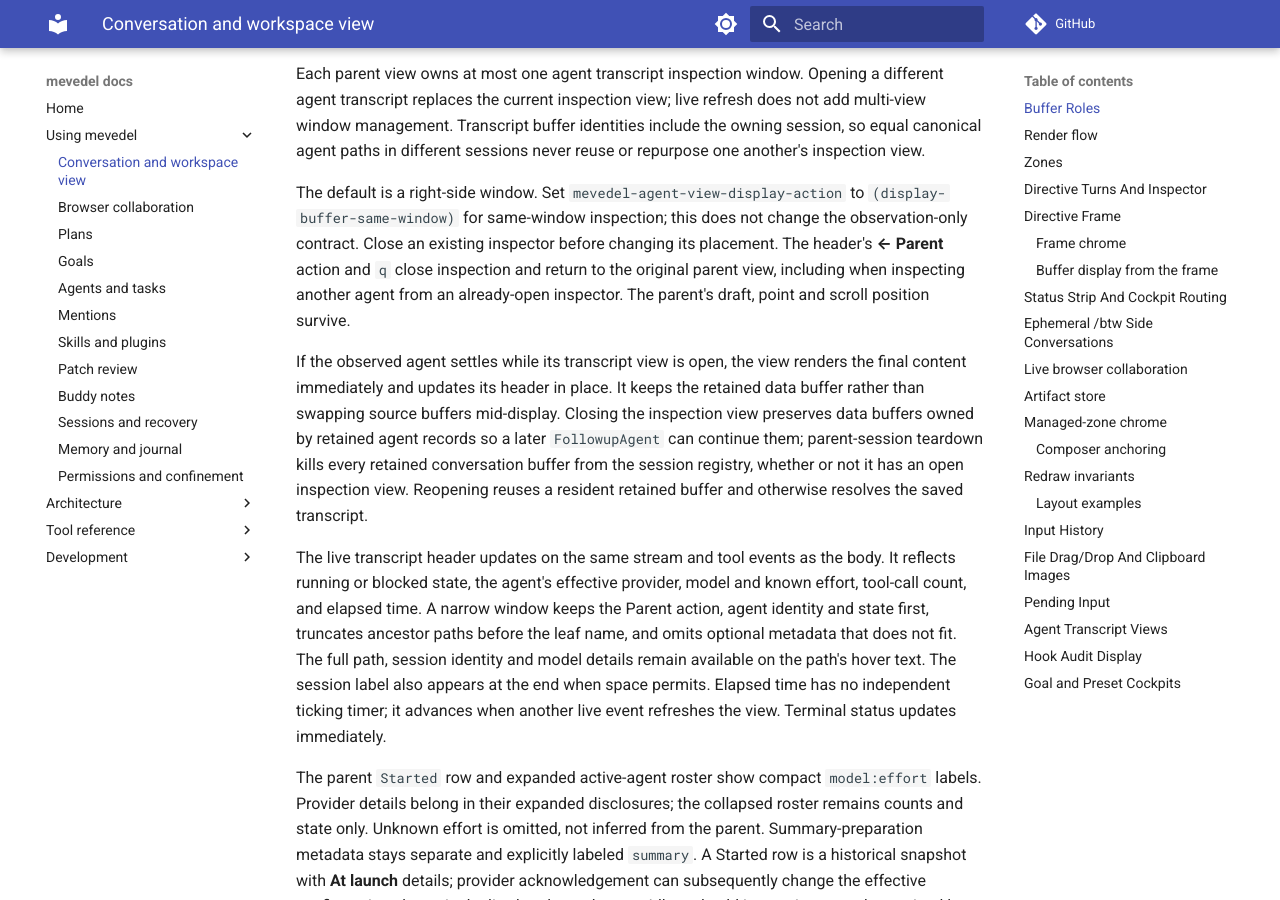
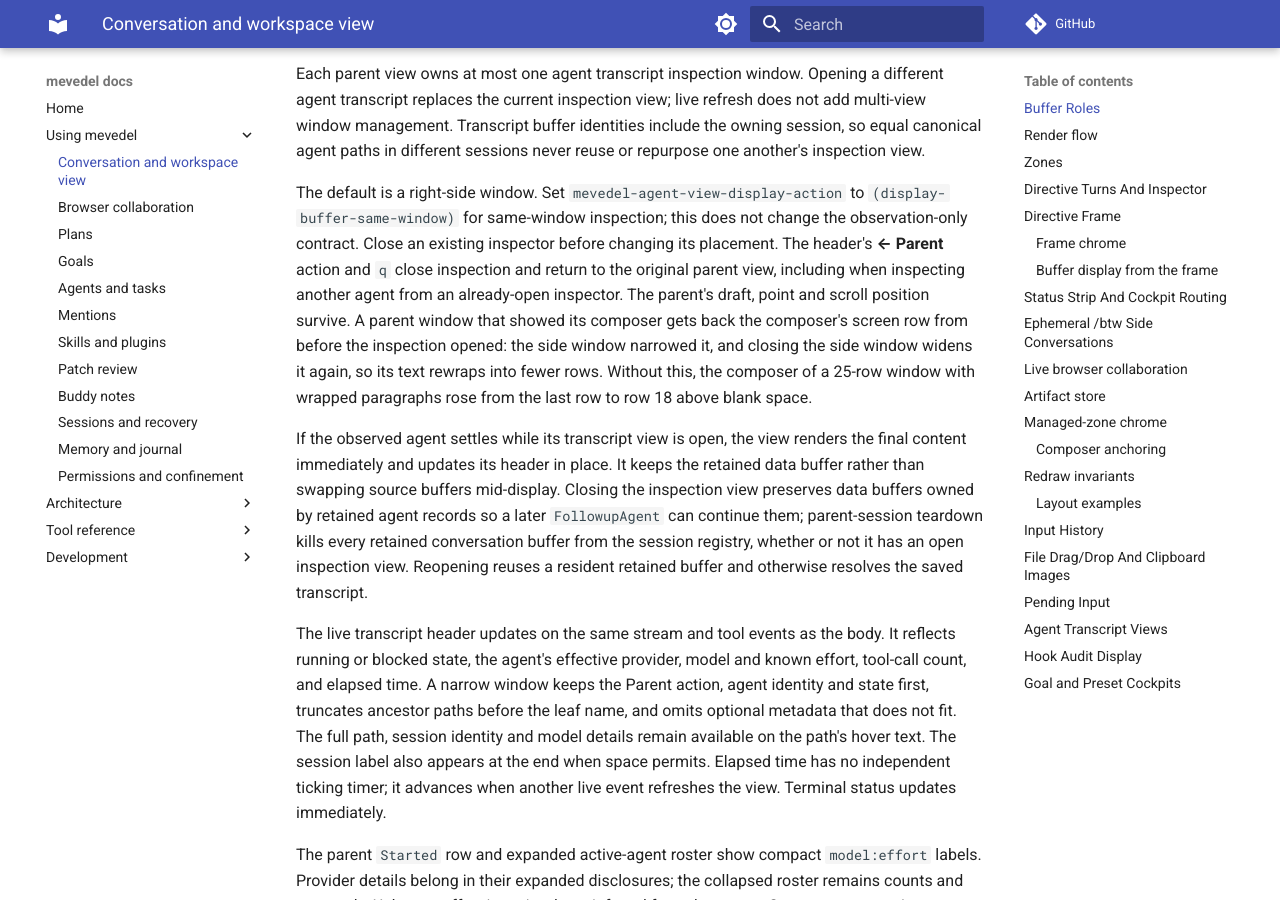
Before and after one commit to FrauH0lle/mevedel, an MkDocs documentation site: the page built from docs/view.md, in a window 1280 px wide and 900 px high, scrolled down 1884 px. Built offline with MkDocs 1.6.1 and Material for MkDocs 9.7.7, drawn with Linux system fonts in a browser that asks for light colours; comment, search, counter and statistics services are not loaded.

Commit message:
fix(view): Restore the parent composer row after agent inspection
The default inspection opens in a right side window that narrows the
parent view.  Closing it widens the parent again; its text rewraps into
fewer rows without any zone change, so neither composer anchoring nor
the last-page clamp ran.  In a 25-row graphical window with wrapped
paragraphs the composer rose from the last row to row 18 above seven
blank rows.  Opening an inspection now records where the parent's
composer sat in each window showing it; a nested inspection inherits
that record, and closing restores those rows once the inspection's
window is gone.  Measuring from before the inspection, not at close,
keeps a reader's original start even when narrowing wrapped the rail.

* mevedel-view-agent.el
(mevedel-view--agent-transcript-parent-anchors): New.
(mevedel-view--display-agent-transcript-view): Record or inherit it.
(mevedel-view--kill-agent-transcript-view): Restore it after quitting
the inspection's windows.
* test/test-mevedel-view-agent.el: Cover the composer row on return.
* docs/adr/0126-keep-the-composer-still.md: Record the rule.
* docs/view.md: Describe it.

```diff
--- a/docs/view.md
+++ b/docs/view.md
@@ -97,6 +97,11 @@
 placement. The header's **← Parent** action and `q` close inspection and return
 to the original parent view, including when inspecting another agent from an
 already-open inspector. The parent's draft, point and scroll position survive.
+A parent window that showed its composer gets back the composer's screen row
+from before the inspection opened: the side window narrowed it, and closing
+the side window widens it again, so its text rewraps into fewer rows. Without
+this, the composer of a 25-row window with wrapped paragraphs rose from the
+last row to row 18 above blank space.
 
 If the observed agent settles while its transcript view is open, the view
 renders the final content immediately and updates its header in place. It
```
Also changed, not shown: docs/adr/0126-keep-the-composer-still.md (+4 -0 lines), 2 other files.
